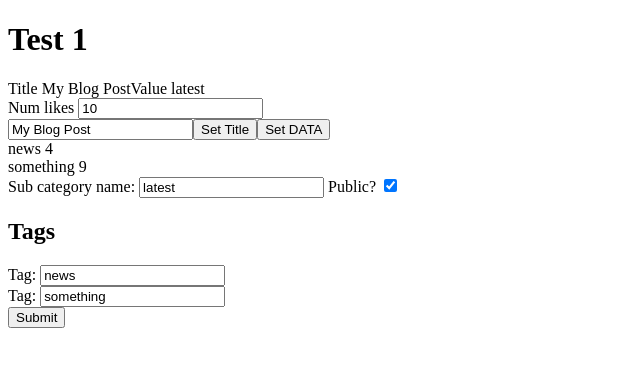
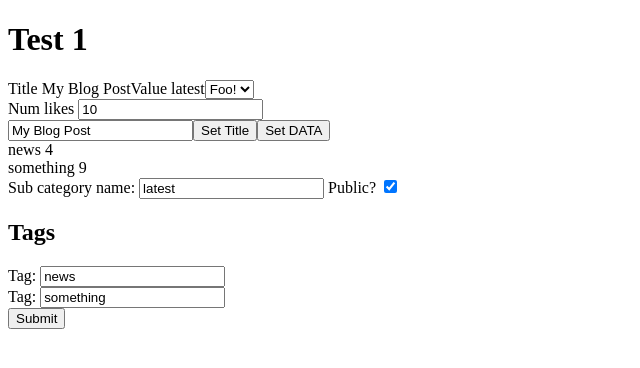
Before and after one commit to michaelboyles/formula, a React app: page / in a window 1280 px wide. Shown: the top 368 px of the page, without its empty margins (0-640 px from the left). Built offline with nearby package versions, Linux system fonts and the light colour scheme; the HTML template or start-up script is replaced by a standard one.

Commit message:
feat: <select /> support

```diff
--- /dev/null
+++ b/src/Select.tsx
@@ -0,0 +1,64 @@
+import { FormField } from "./FormField";
+import { DetailedHTMLProps, SelectHTMLAttributes } from "react";
+import { useFormValue } from "./useFormValue";
+
+type DefaultSelectProps = DetailedHTMLProps<SelectHTMLAttributes<HTMLSelectElement>, HTMLSelectElement>;
+
+export type Props<T> = {
+    field: FormField<T>
+    options: Option<T>[]
+}
+& MapperProps<T>
+& Omit<DefaultSelectProps, "type" | "onChange" | "checked">;
+
+type MapperProps<T> =
+    T extends (string | number) ? {
+        mapToValue?: Mapper<T>
+    } : {
+        mapToValue: Mapper<T>
+    };
+type Option<T> = {
+    label: string
+    value: T
+}
+
+export function Select<T>(props: Props<T>) {
+    let { field, mapToValue, options, ...rest } = props;
+    if (mapToValue) {
+        mapToValue = safeMapper(mapToValue);
+    }
+    else {
+        mapToValue = safeMapper(val => val);
+    }
+
+    const value = useFormValue(field);
+    return (
+        <select {...rest} value={mapToValue(value)} onChange={e => field.setValue(findOption(e.target.value, mapToValue, options))}>
+        {
+            options.map((option, idx) => <option key={idx} value={mapToValue(option.value)}>{ option.label }</option>)
+        }
+        </select>
+    );
+}
+
+// Wraps a possible Mapper in a function which checks that the result is string or number
+function safeMapper<T>(delegate: (value: T) => any): Mapper<T> {
+    return value => {
+        const strValue = delegate(value);
+        if (typeof strValue !== "string" && typeof strValue !== "number") {
+            throw new Error("Value must be a string or number: " + strValue);
+        }
+        return strValue;
+    }
+}
+
+type Mapper<T> = (value: T) => string | number;
+
+function findOption<T>(value: string | number, mapToValue: Mapper<T>, options: Option<T>[]): T {
+    for (const option of options) {
+        if (mapToValue(option.value) === value) {
+            return option.value;
+        }
+    }
+    throw new Error("Value was not amongst options: " + value);
+}
--- a/src/test1.tsx
+++ b/src/test1.tsx
@@ -8,6 +8,7 @@ import { useIsSubmitting } from "./useIsSubmitting";
 import { allOf, maxLength, required } from "./validators";
 import { useFormErrors } from "./useFormErrors";
 import { IntegerInput } from "./IntegerInput";
+import { Select } from "./Select";
 
 type Category = {
     name: string,
@@ -76,6 +77,14 @@ export function Test1() {
 
             Title { title }
             Value { value }
+
+            <Select
+                field={form.get("foo")}
+                options={[
+                    { label: "Foo!", value: "foo" },
+                    { label: "Bar!", value: "bar" },
+                ]}
+            />
 
             <div>
                 <label>Num likes <IntegerInput field={form.get("numLikes")} /></label>
```
